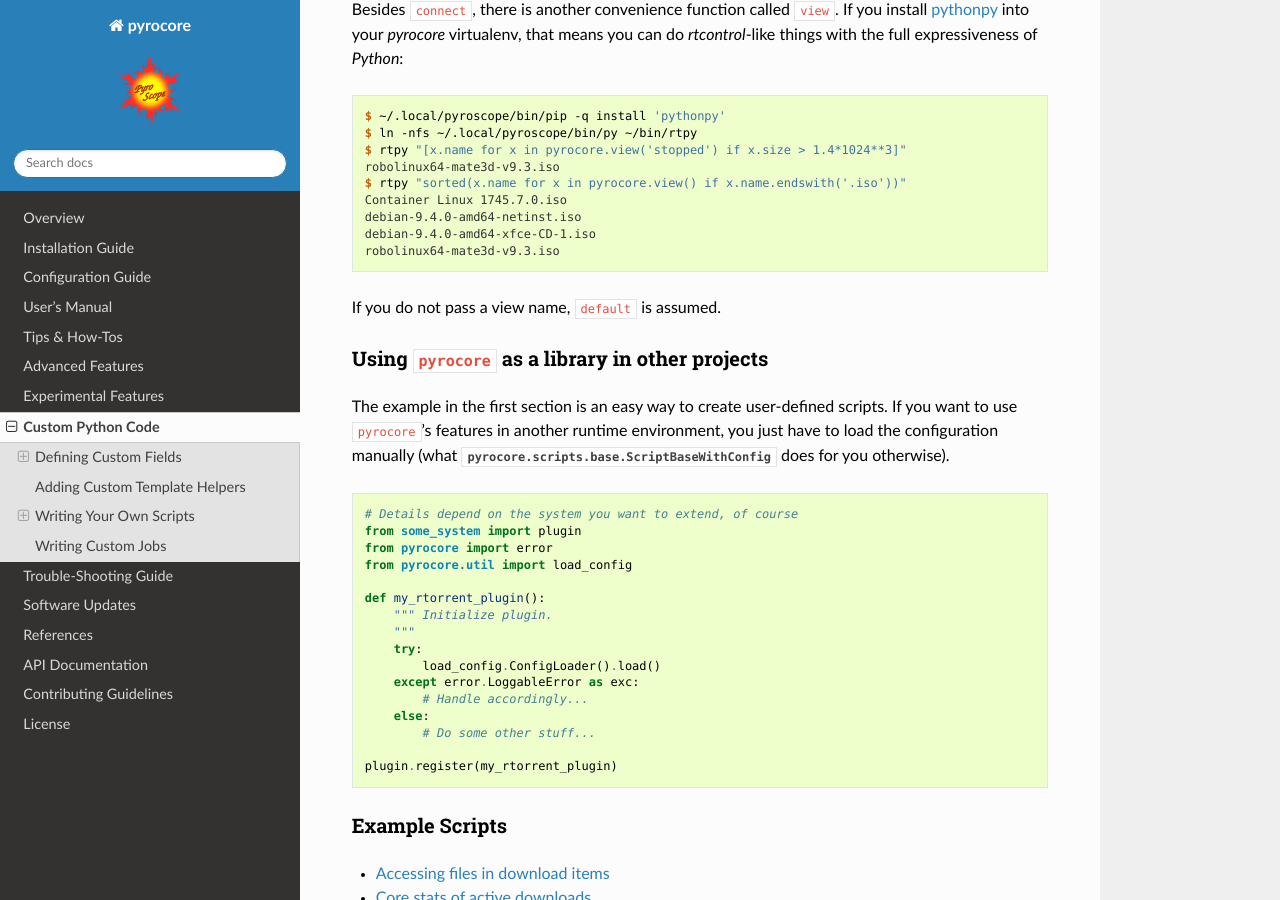
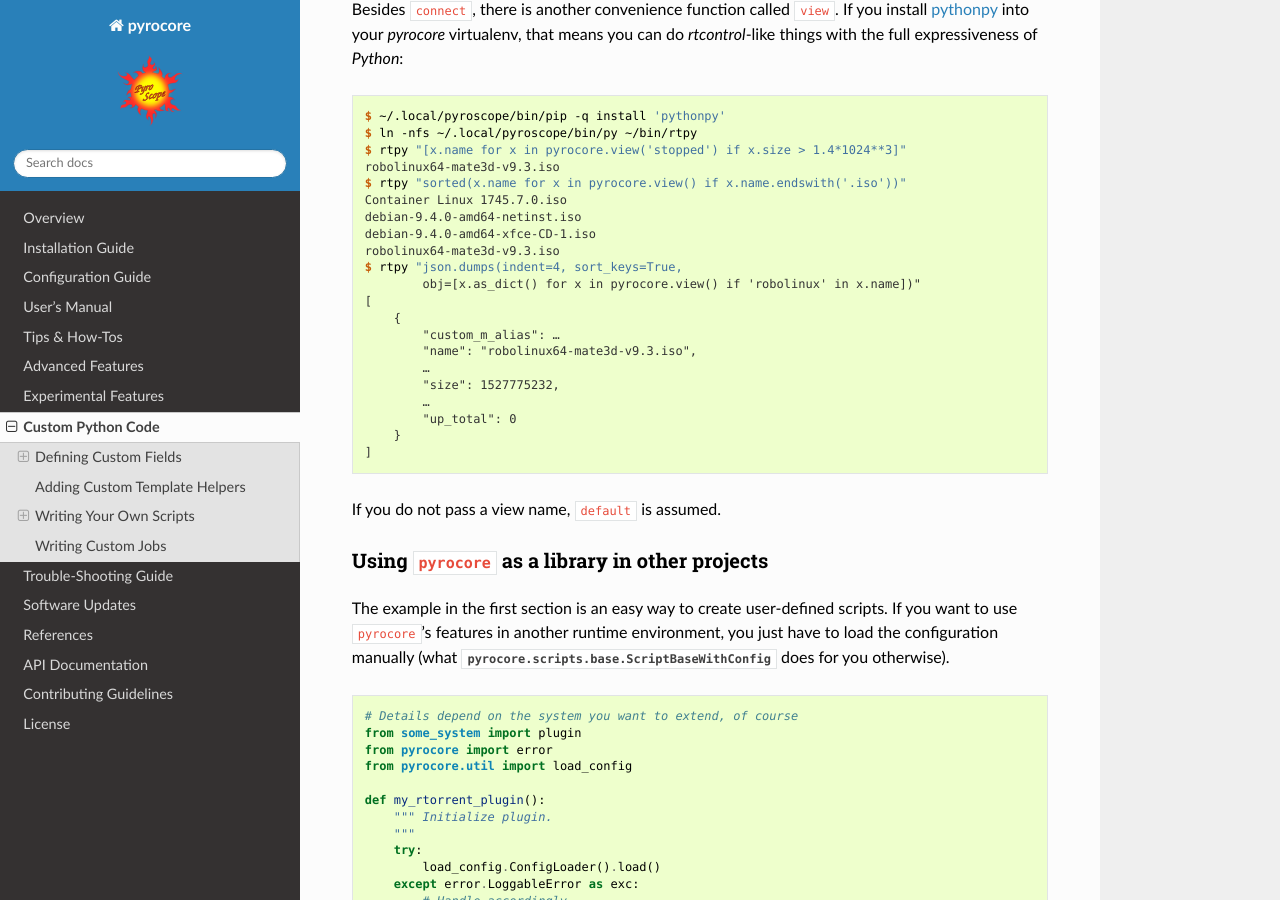
Before and after one commit to pyroscope/pyrocore, a Sphinx documentation site: the page built from docs/custom.rst, in a window 1280 px wide and 900 px high, scrolled down 7374 px. Built offline with Sphinx 7.4.7 and the Read the Docs theme 2.0.0, drawn with Linux system fonts in a browser that asks for light colours.

Commit message:
docs: 'rtpy' call with JSON output

```diff
--- a/docs/custom-scripts.rst
+++ b/docs/custom-scripts.rst
@@ -129,6 +129,18 @@ that means you can do `rtcontrol`-like things with the full expressiveness of `P
     debian-9.4.0-amd64-netinst.iso
     debian-9.4.0-amd64-xfce-CD-1.iso
     robolinux64-mate3d-v9.3.iso
+    $ rtpy "json.dumps(indent=4, sort_keys=True,
+            obj=[x.as_dict() for x in pyrocore.view() if 'robolinux' in x.name])"
+    [
+        {
+            "custom_m_alias": …
+            "name": "robolinux64-mate3d-v9.3.iso",
+            …
+            "size": 1527775232,
+            …
+            "up_total": 0
+        }
+    ]
 
 If you do not pass a view name, ``default`` is assumed.
 
```
